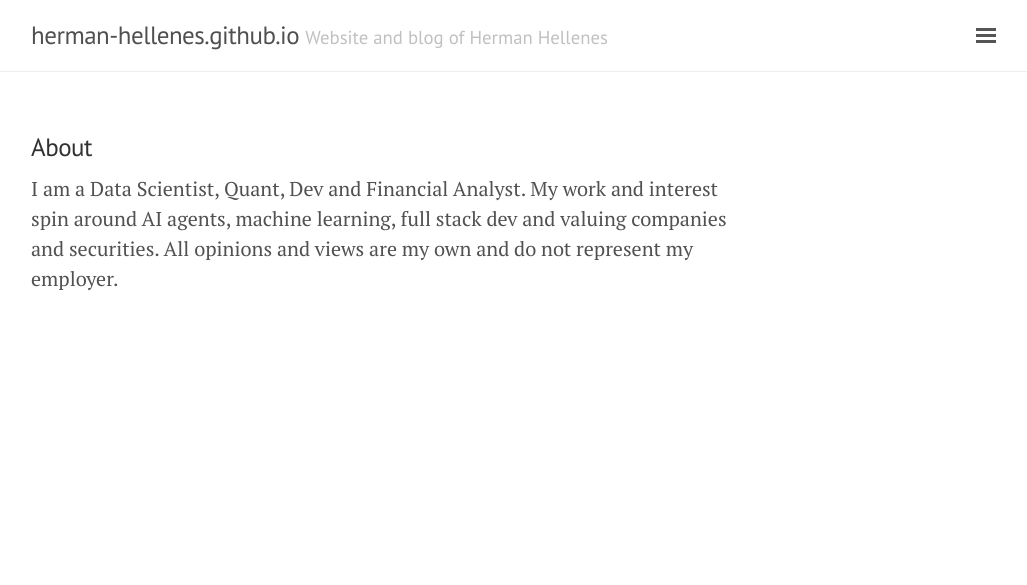
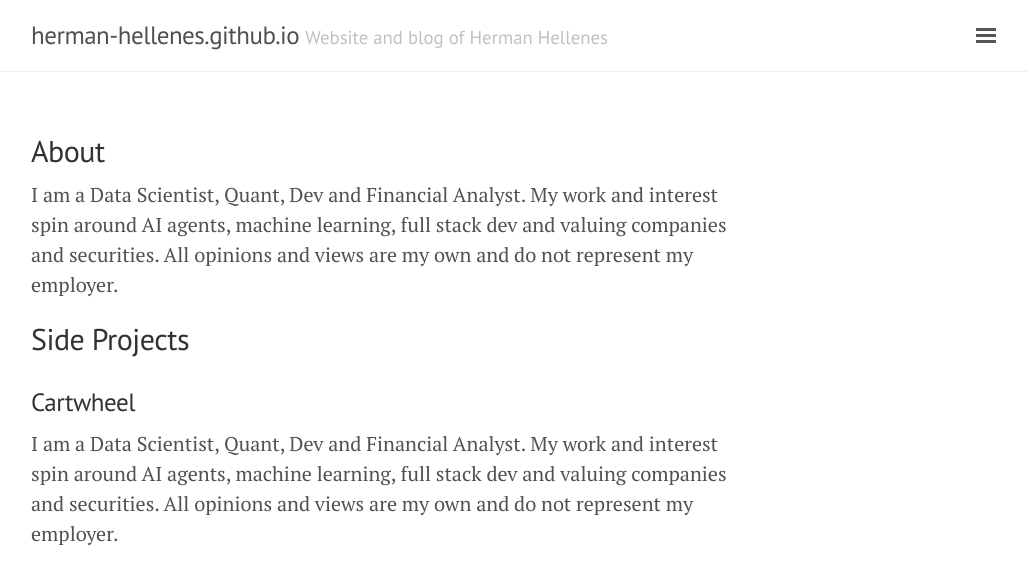
Before and after one commit to herman-hellenes/herman-hellenes.github.io, a Jekyll site: the page built from index.html, in a window 1280 px wide. Shown: the top 585 px of the page, without its empty margins (249-1276 px from the left). Built offline with Jekyll 4.4.1, drawn with Linux system fonts in a browser that asks for light colours; nearby versions of some CDN libraries.

Commit message:
Update index.html

```diff
--- a/index.html
+++ b/index.html
@@ -28,9 +28,20 @@
 
   <!-- Bio here -->
   <section class="meta">
-    <h3>About</h3>
+    <h2>About</h2>
     <section class="copy">
 
+      <p>
+        I am a Data Scientist, Quant, Dev and Financial Analyst. My work and interest spin around AI agents, machine learning, full stack dev and valuing companies and securities.
+        All opinions and views are my own and do not represent my employer.
+      </p>
+    </section>
+
+    <!-- Bio here -->
+  <section class="meta">
+    <h2>Side Projects</h2>
+    <section class="copy">
+    <h3>Cartwheel</h3>
       <p>
         I am a Data Scientist, Quant, Dev and Financial Analyst. My work and interest spin around AI agents, machine learning, full stack dev and valuing companies and securities.
         All opinions and views are my own and do not represent my employer.
```
